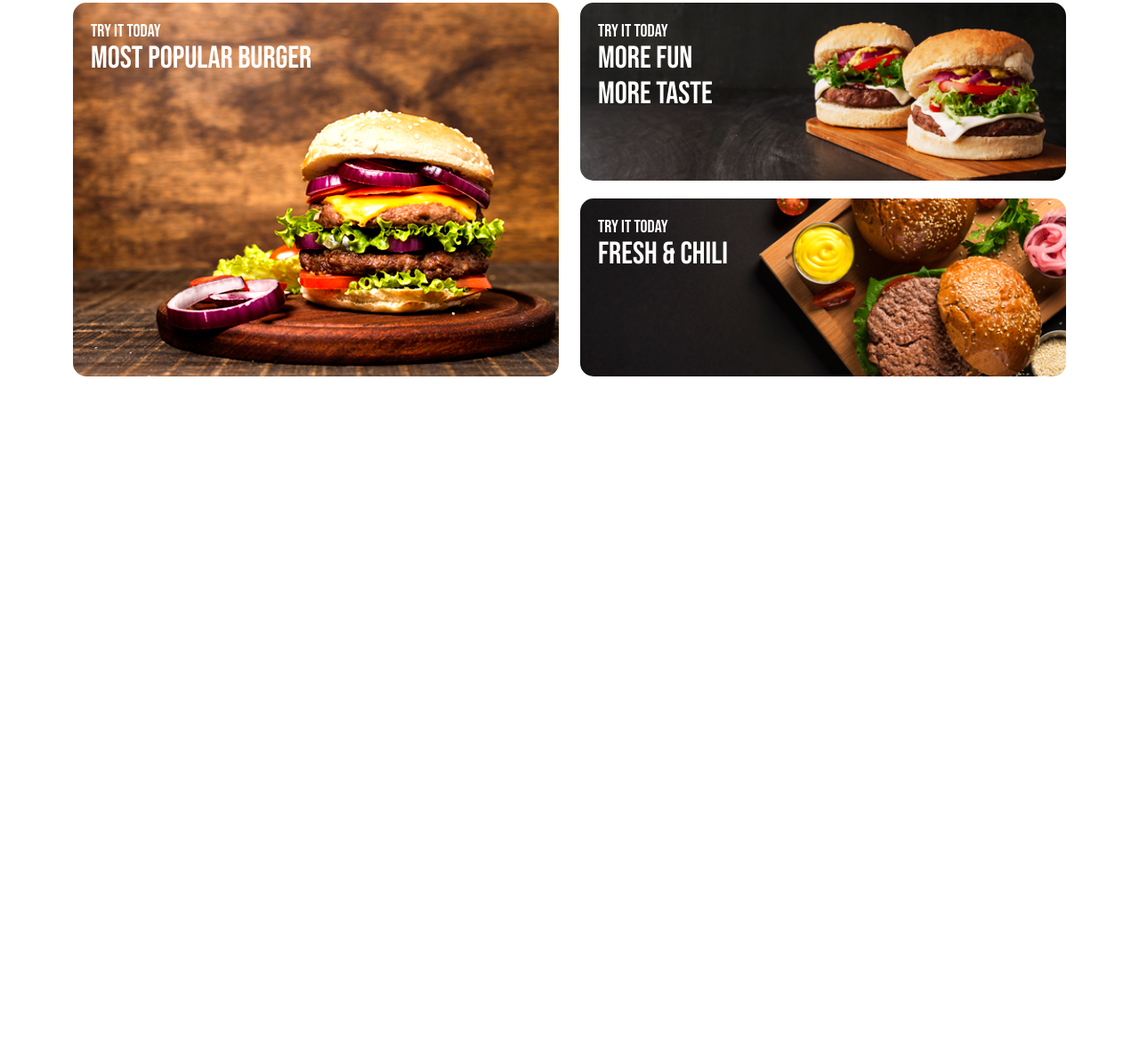
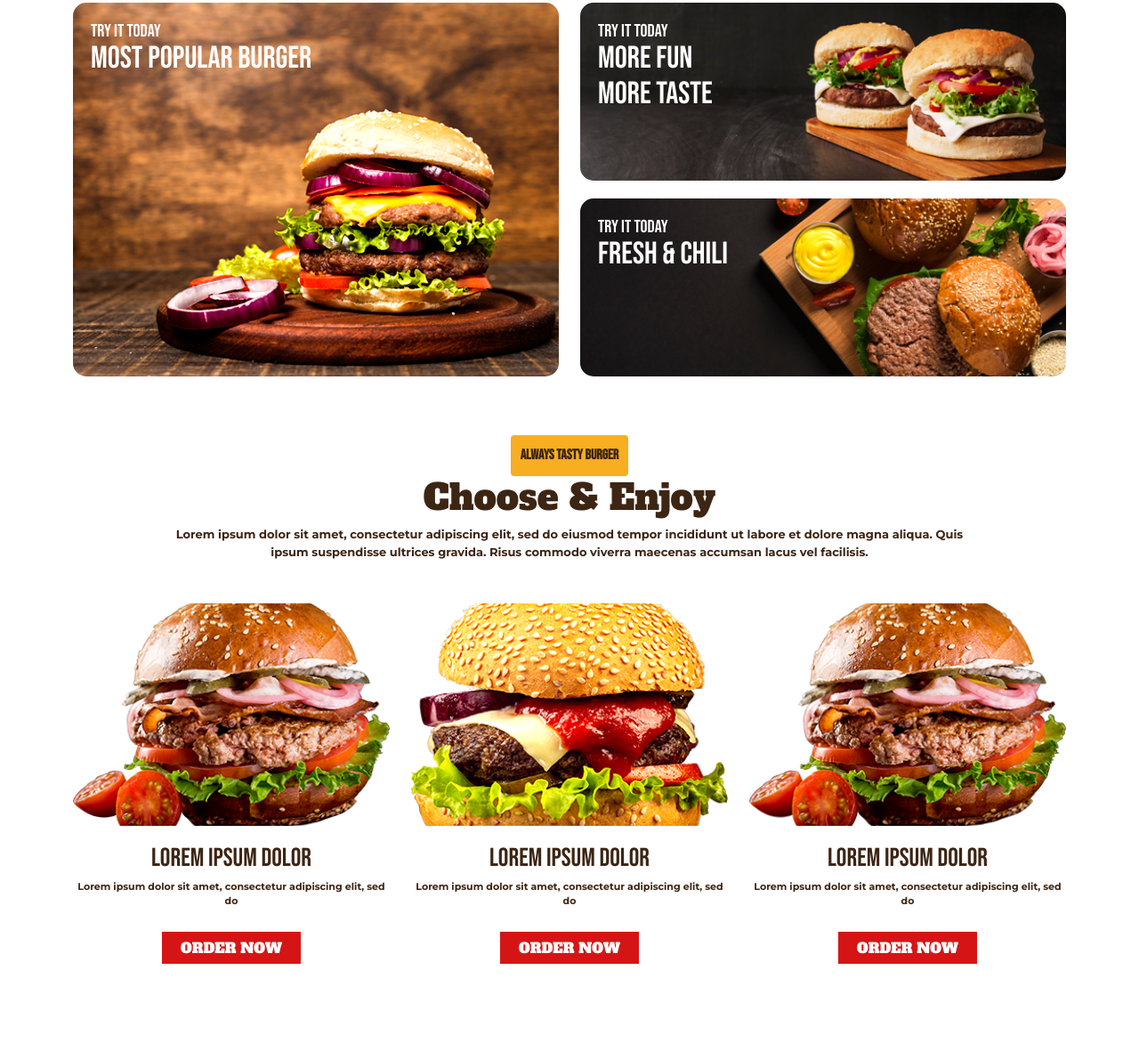
Before and after one commit to HasanAhmedNoyon/Burger-House, a plain HTML site: page index.html in a window 1280 px wide. Shown: the part 897-2078 px from the top of the page at 89% size. Before the commit the page ends 1366 px from the top, so only its background shows below. Drawn offline with nearby package versions, Linux system fonts and the light colour scheme.

Commit message:
commit 6

```diff
--- a/css/style.css
+++ b/css/style.css
@@ -155,7 +155,7 @@ header {
 }
 
 .features-section {
-    margin: 100px 0px 30px;
+    margin: 100px 0px 50px;
 }
 
 .features-content-one {
@@ -206,3 +206,89 @@ header {
     font-size: 35px;
     margin-top: -10px;
 }
+
+/*Order Now Section*/
+
+.order-now-section {
+    margin: 50px 0px;
+    text-align: center;
+}
+
+.order-now-section .heading a {
+    padding: 10px;
+    background-color: #f7ae20;
+    color: #3d2514;
+    font-family: 'Bebas Neue', cursive;
+    text-align: center;
+    text-transform: uppercase;
+    font-weight: bold;
+}
+
+.order-now-section .heading h1 {
+    color: #3d2514;
+    font-family: 'Alfa Slab One', cursive;
+}
+
+.order-now-section .heading p {
+    font-family: 'Montserrat', sans-serif;
+    color: #3d2514;
+    font-size: 13px;
+    font-weight: lighter;
+    margin: 0px 10%;
+}
+
+.order-now-section .order-content {
+    text-align: center;
+    height: 500px;
+
+}
+
+.order-now-section .order-content .order-image1{
+    height: 50%;
+    background-image: url('../image/burger1.png');
+    background-size: cover;
+    background-repeat: no-repeat;
+    background-position: center center;
+}
+
+.order-now-section .order-content .order-image2{
+    height: 50%;
+    background-image: url('../image/burger2.png');
+    background-size: cover;
+    background-repeat: no-repeat;
+    background-position: center center;
+}
+
+.order-now-section .order-content .order-image3{
+    height: 50%;
+    background-image: url('../image/burger3.png');
+    background-size: cover;
+    background-repeat: no-repeat;
+    background-position: center center;
+}
+
+
+.order-now-section .order-content h3 {
+    color: #3d2514;
+    font-size: 29px;
+    margin-top: 20px;
+    margin-bottom: 5px;
+    font-family: 'Bebas Neue', cursive;
+}
+
+.order-now-section .order-content p {
+    font-family: 'Montserrat', sans-serif;
+    color: #3d2514;
+    font-size: 11px;
+    font-weight: 200;
+}
+
+.order-now-section .order-content a {
+    padding: 5px 20px;
+    color: white;
+    background-color: #d51515;
+    font-family: 'Alfa Slab One', cursive;
+    text-transform: uppercase;
+    margin-top: 10px;
+    border-radius: 0px;
+}
--- a/index.html
+++ b/index.html
@@ -10,9 +10,7 @@
   <link rel="stylesheet" href="css/owl.carousel.min.css">
   <link rel="stylesheet" href="css/owl.theme.default.min.css">
   <link rel="stylesheet" href="css/style.css">
-    <link
-      href="https://cdn.jsdelivr.net/npm/bootstrap@5.0.1/dist/css/bootstrap.min.css"
-      rel="stylesheet">
+  <link href="https://cdn.jsdelivr.net/npm/bootstrap@5.0.1/dist/css/bootstrap.min.css" rel="stylesheet">
   <link rel="stylesheet" href="css/media.css">
 </head>
 
@@ -29,10 +27,8 @@
           <a class="navbar-brand" href="index.html">
             <img src="image/logo.png" alt="logo" class="img-fluid">
           </a>
-            <button class="navbar-toggler" type="button"
-              data-bs-toggle="collapse"
-              data-bs-target="#navbarSupportedContent"
-              aria-controls="navbarSupportedContent" aria-expanded="false"
+          <button class="navbar-toggler" type="button" data-bs-toggle="collapse"
+            data-bs-target="#navbarSupportedContent" aria-controls="navbarSupportedContent" aria-expanded="false"
             aria-label="Toggle navigation">
             <span class="navbar-toggler-icon"></span>
           </button>
@@ -66,8 +62,7 @@
           <h3>WEEK</h3>
         </div>
         <div class="col-md-6 header-image">
-            <img id="image" src="image/header-image.png" class="img-fluid"
-              alt="header-image">
+          <img id="image" src="image/header-image.png" class="img-fluid" alt="header-image">
           <div class="tag">
             <div class="tag-content">
               <h4><span>$5</span>.49</h4>
@@ -103,12 +98,61 @@
         </div>
       </div>
     </div>
+  </section>
+  <!--Features Image Section End-->
+
+
+  <!--Order Now Section Start-->
+  <section class="order-now-section">
+    <div class="container">
+      <div class="row heading">
+        <div class="col-12">
+          <a href="#" class="btn">Always Tasty Burger</a>
+          <h1>Choose & Enjoy</h1>
+          <p>Lorem ipsum dolor sit amet, consectetur adipiscing elit, sed do eiusmod tempor incididunt ut labore et
+            dolore magna aliqua. Quis ipsum suspendisse ultrices gravida. Risus commodo viverra maecenas accumsan lacus
+            vel facilisis. </p>
+        </div>
+      </div>
+
+
+      <div class="row mt-5">
+        <div class="col-md-4">
+          <div class="order-content">
+            <div class="order-image1"></div>
+            <h3>Lorem ipsum dolor</h3>
+            <p>Lorem ipsum dolor sit amet, consectetur adipiscing elit, sed do</p>
+            <a href="#" class="btn">order now</a>
+          </div>
+        </div>
+
+
+        <div class="col-md-4">
+          <div class="order-content">
+            <div class="order-image2"></div>
+            <h3>Lorem ipsum dolor</h3>
+            <p>Lorem ipsum dolor sit amet, consectetur adipiscing elit, sed do</p>
+            <a href="#" class="btn">order now</a>
+          </div>
+        </div>
+
+
+        <div class="col-md-4">
+          <div class="order-content">
+            <div class="order-image3"></div>
+            <h3>Lorem ipsum dolor</h3>
+            <p>Lorem ipsum dolor sit amet, consectetur adipiscing elit, sed do</p>
+            <a href="#" class="btn">order now</a>
+          </div>
+        </div>
+      </div>
+    </div>
 
   </section>
 
 
 
-      <!--Features Image Section End-->
+  <!--Order Now Section End-->
 
 
 
@@ -119,8 +163,7 @@
   <!--Js Files Start-->
   <script src="js/jquery-3.6.0.min.js"></script>
   <script src="js/owl.carousel.min.js"></script>
-      <script
-        src="https://cdn.jsdelivr.net/npm/bootstrap@5.0.1/dist/js/bootstrap.bundle.min.js"
+  <script src="https://cdn.jsdelivr.net/npm/bootstrap@5.0.1/dist/js/bootstrap.bundle.min.js"
     integrity="sha384-gtEjrD/SeCtmISkJkNUaaKMoLD0//ElJ19smozuHV6z3Iehds+3Ulb9Bn9Plx0x4"
     crossorigin="anonymous"></script>
   <script src="js/bootstrap.min.js"></script>
```
Lines whose indentation alone changed are shown as unchanged.
